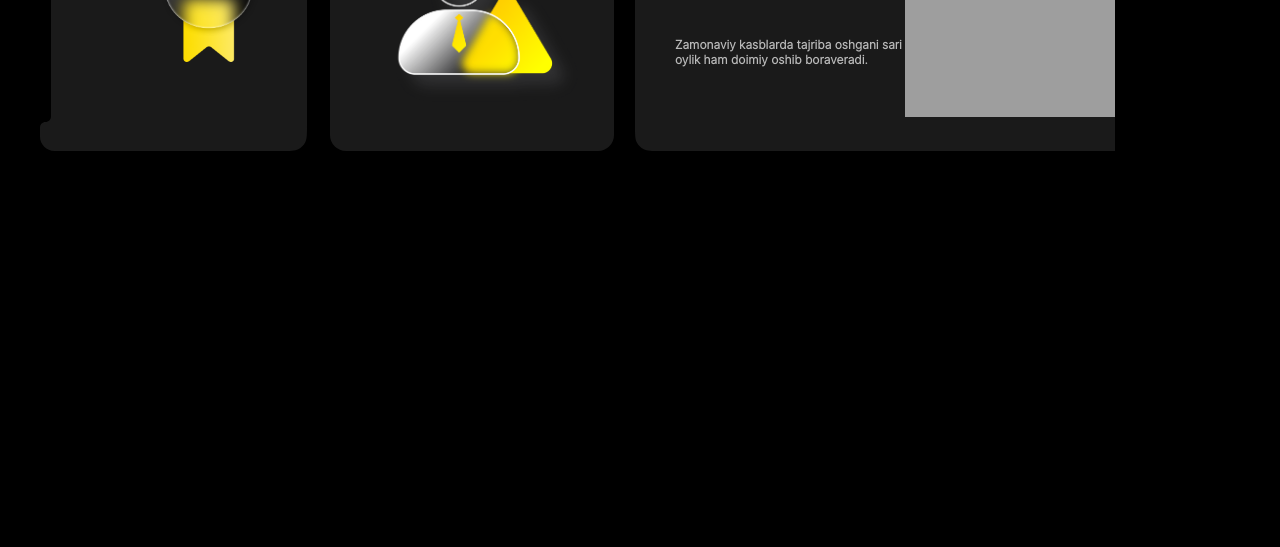
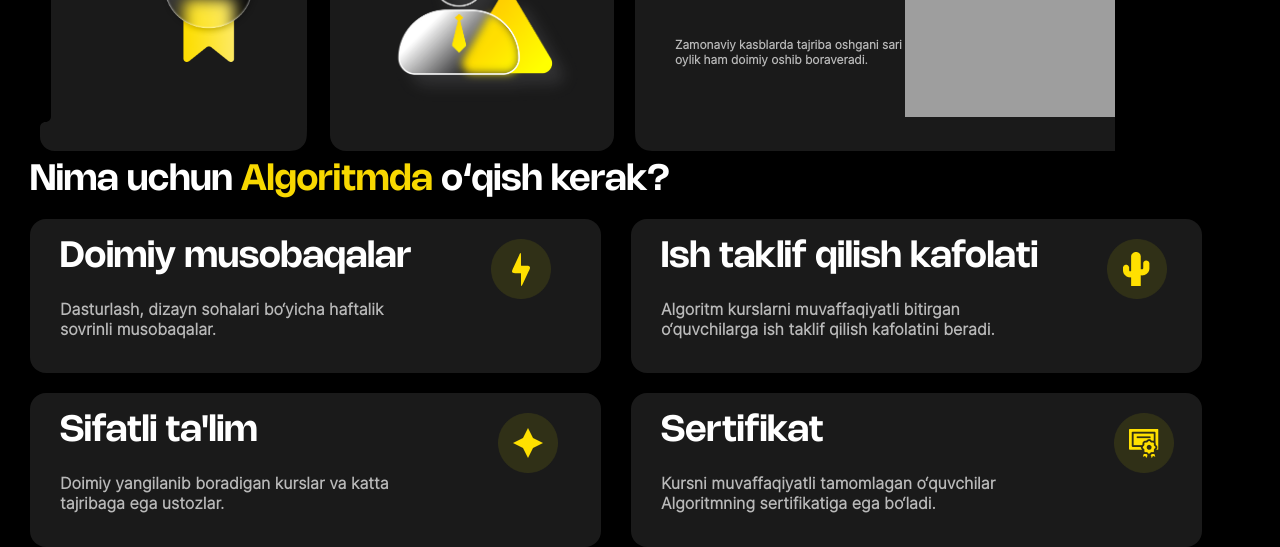
Before and after one commit to islam4ever/ALGORITM_FIGMA, a plain HTML site: page index.html in a window 1280 px wide. Shown: the part 673-1220 px from the top of the page. Before the commit the page ends 835 px from the top, so only its background shows below. Drawn offline with Linux system fonts and the light colour scheme; grey boxes are pictures that could not be loaded.

Commit message:
New changes

```diff
--- a/index.html
+++ b/index.html
@@ -82,5 +82,52 @@
             </div>
         </div>
     </section>
+    <section>
+        <h1 class="second_section_desc">
+            Nima uchun <span>Algoritmda</span> o‘qish kerak?
+        </h1>
+        <div class="containers_con">
+            <div class="first_two">
+                <div class="competitions">
+                    <div class="top_competitions">
+                        <h1>Doimiy musobaqalar</h1>
+                        <div class="img_competitions">
+                            <img src="./assets/imgs/Vector.svg" alt="">
+                        </div>
+                    </div>
+                    <h1 class="comp_desc">Dasturlash, dizayn sohalari bo‘yicha haftalik sovrinli musobaqalar.</h1>
+                </div>
+                <div class="education">
+                    <div class="top_education">
+                        <h1>Sifatli ta'lim</h1>
+                        <div class="img_education">
+                            <img src="./assets/imgs/Vector1.png" alt="">
+                        </div>
+                    </div>
+                    <h1 class="education_desc">Doimiy yangilanib boradigan kurslar va katta tajribaga ega ustozlar.</h1>
+                </div>
+            </div>
+            <div class="second_two">
+                <div class="work">
+                    <div class="top_work">
+                        <h1>Ish taklif qilish kafolati </h1>
+                        <div class="img_work">
+                            <img src="./assets/imgs/Group.png" alt="">
+                        </div>
+                    </div>
+                    <h1 class="work_desc">Algoritm kurslarni muvaffaqiyatli bitirgan o‘quvchilarga ish taklif qilish kafolatini beradi.</h1>
+                </div>
+                <div class="certificate">
+                    <div class="top_certificate">
+                        <h1>Sertifikat</h1>
+                        <div class="img_certificate">
+                            <img src="./assets/imgs/Group 6.png" alt="">
+                        </div>
+                    </div>
+                    <h1 class="certificate_desc">Kursni muvaffaqiyatli tamomlagan o‘quvchilar Algoritmning sertifikatiga ega bo‘ladi.</h1>
+                </div>
+            </div>
+        </div>
+    </section>
 </body>
 </html>
--- a/style.css
+++ b/style.css
@@ -374,3 +374,198 @@
   margin-top: -8rem;
   margin-left: 4rem;
 }
+
+.second_section_desc{
+  color: #FFFFFF;
+  font-family: Nohemi;
+  font-size: 3.6rem;
+  margin-left: 3rem;
+}
+
+.second_section_desc span{
+  color: #F8D800;
+}
+
+.containers_con{
+  display: flex;
+}
+
+.competitions{
+  margin-left: 3rem;
+  margin-top: 2rem;
+  background-color: #FFFFFF1A;
+  width: 57.1rem;
+  height: 15.4rem;
+  border-radius: 1.6rem;
+}
+
+.top_competitions{
+  display: flex;
+  gap: 6rem;
+}
+
+.img_competitions{
+  background-image: url(./assets/imgs/Ellipse\ 1.png);
+  background-position: center;
+  background-size: cover;
+}
+
+.top_competitions h1{
+  color: #FFFFFF;
+  font-family: Nohemi;
+  font-size: 3.6rem;
+  margin-top: 2rem;
+  margin-left: 3rem;
+}
+
+.img_competitions{
+  width: 6rem;
+  height: 6rem;
+  display: flex;
+  align-items: center;
+  justify-content: center;
+  margin-top: 2rem;
+  margin-left: 2rem;
+}
+
+.comp_desc{
+  color: #FFFFFFB2;
+  font-family: Algoritm;
+  font-size: 1.6rem;
+  max-width: 35rem;
+  margin-left: 3rem;
+  margin-top: 0;
+}
+
+
+.education{
+  margin-left: 3rem;
+  margin-top: 2rem;
+  background-color: #FFFFFF1A;
+  width: 57.1rem;
+  height: 15.4rem;
+  border-radius: 1.6rem;
+}
+
+.top_education{
+  display: flex;
+  gap: 6rem;
+}
+
+.img_education{
+  background-image: url(./assets/imgs/Ellipse\ 1.png);
+  background-position: center;
+  background-size: cover;
+  width: 6rem;
+  height: 6rem;
+  display: flex;
+  align-items: center;
+  justify-content: center;
+  margin-top: 2rem;
+  margin-left: 18rem;
+}
+
+.top_education h1{
+  color: #FFFFFF;
+  font-family: Nohemi;
+  font-size: 3.6rem;
+  margin-top: 2rem;
+  margin-left: 3rem;
+}
+
+.education_desc{
+  color: #FFFFFFB2;
+  font-family: Algoritm;
+  font-size: 1.6rem;
+  max-width: 35rem;
+  margin-left: 3rem;
+  margin-top: 0;
+}
+
+.work{
+  margin-left: 3rem;
+  margin-top: 2rem;
+  background-color: #FFFFFF1A;
+  width: 57.1rem;
+  height: 15.4rem;
+  border-radius: 1.6rem;
+}
+
+.top_work{
+  display: flex;
+  gap: 6rem;
+}
+
+.img_work{
+  background-image: url(./assets/imgs/Ellipse\ 1.png);
+  background-position: center;
+  background-size: cover;
+  width: 6rem;
+  height: 6rem;
+  display: flex;
+  align-items: center;
+  justify-content: center;
+  margin-top: 2rem;
+  margin-left: 0rem;
+}
+
+.top_work h1{
+  color: #FFFFFF;
+  font-family: Nohemi;
+  font-size: 3.6rem;
+  margin-top: 2rem;
+  margin-left: 3rem;
+}
+
+.work_desc{
+  color: #FFFFFFB2;
+  font-family: Algoritm;
+  font-size: 1.6rem;
+  max-width: 35rem;
+  margin-left: 3rem;
+  margin-top: 0;
+}
+
+.certificate{
+  margin-left: 3rem;
+  margin-top: 2rem;
+  background-color: #FFFFFF1A;
+  width: 57.1rem;
+  height: 15.4rem;
+  border-radius: 1.6rem;
+}
+
+.top_certificate{
+  display: flex;
+  gap: 6rem;
+}
+
+.img_certificate{
+  background-image: url(./assets/imgs/Ellipse\ 1.png);
+  background-position: center;
+  background-size: cover;
+  width: 6rem;
+  height: 6rem;
+  display: flex;
+  align-items: center;
+  justify-content: center;
+  margin-top: 2rem;
+  margin-left: 23rem;
+}
+
+.top_certificate h1{
+  color: #FFFFFF;
+  font-family: Nohemi;
+  font-size: 3.6rem;
+  margin-top: 2rem;
+  margin-left: 3rem;
+}
+
+.certificate_desc{
+  color: #FFFFFFB2;
+  font-family: Algoritm;
+  font-size: 1.6rem;
+  max-width: 35rem;
+  margin-left: 3rem;
+  margin-top: 0;
+}
```
Also changed, not shown: assets/imgs/Ellipse 1.png (added), assets/imgs/Group 6.png (added), assets/imgs/Group.png (added), assets/imgs/Vector.svg (added), assets/imgs/Vector1.png (added).
